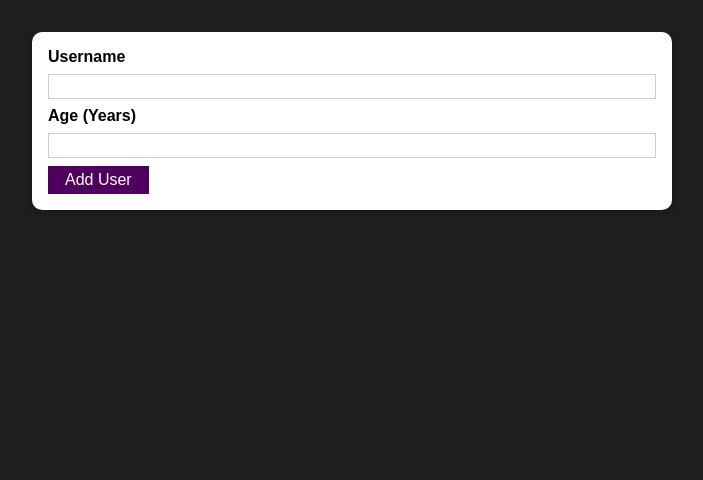
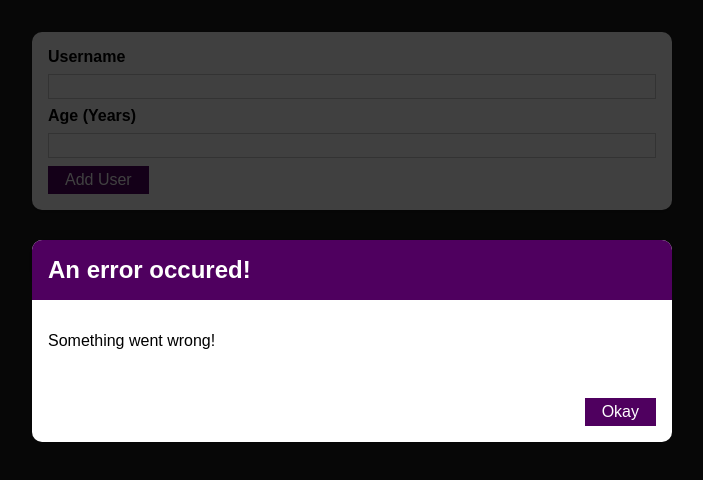
Before and after one commit to Debleena18/01-starting-project, a React (Create React App) app: page / in a window 1280 px wide. Shown: the top 480 px of the page, without its empty margins (288-991 px from the left). Built offline with nearby package versions, Linux system fonts and the light colour scheme.

Commit message:
user state management

```diff
--- a/src/App.js
+++ b/src/App.js
@@ -1,10 +1,24 @@
-import React from 'react';
+import React, { useState } from 'react';
+
 import AddUser from './components/Users/AddUser';
+import UsersList from './components/Users/UsersList';
 
 function App() {
+  const [usersList, setUsersList] = useState([]);
+
+  const addUserHandler = (uName, uAge) => {
+    setUsersList((prevUsersList) => {
+      return [
+        ...prevUsersList,
+        { name: uName, age: uAge, id: Math.random().toString() },
+      ];
+    });
+  };
+
   return (
     <div>
-        <AddUser />
+      <AddUser onAddUser={addUserHandler} />
+      <UsersList users={usersList} />
     </div>
   );
 }
--- /dev/null
+++ b/src/components/UI/ErrorModal.js
@@ -0,0 +1,26 @@
+import React from 'react';
+
+import Card from './Card';
+import Button from './Button';
+import styles from './ErrorModal.module.css';
+
+const ErrorModal = (props) => {
+  return (
+    <div>
+      <div className={styles.backdrop} />
+      <Card className={styles.modal}>
+        <header className={styles.header}>
+          <h2>{props.title}</h2>
+        </header>
+        <div className={styles.content}>
+          <p>{props.message}</p>
+        </div>
+        <footer className={styles.actions}>
+          <Button>Okay</Button>
+        </footer>
+      </Card>
+    </div>
+  );
+};
+
+export default ErrorModal;
--- /dev/null
+++ b/src/components/UI/ErrorModal.module.css
@@ -0,0 +1,45 @@
+.backdrop {
+    position: fixed;
+    top: 0;
+    left: 0;
+    width: 100%;
+    height: 100vh;
+    z-index: 10;
+    background: rgba(0, 0, 0, 0.75);
+  }
+
+  .modal {
+    position: fixed;
+    top: 30vh;
+    left: 10%;
+    width: 80%;
+    z-index: 100;
+    overflow: hidden;
+  }
+
+  .header {
+    background: #4f005f;
+    padding: 1rem;
+  }
+
+  .header h2 {
+    margin: 0;
+    color: white;
+  }
+
+  .content {
+    padding: 1rem;
+  }
+
+  .actions {
+    padding: 1rem;
+    display: flex;
+    justify-content: flex-end;
+  }
+
+  @media (min-width: 768px) {
+    .modal {
+      left: calc(50% - 20rem);
+      width: 40rem;
+    }
+  }
--- a/src/components/Users/AddUser.js
+++ b/src/components/Users/AddUser.js
@@ -1,7 +1,10 @@
+//Add user details here
+
 import React, { useState } from 'react';
 
 import Card from '../UI/Card';
 import Button from '../UI/Button';
+import ErrorModal from '../UI/ErrorModal';
 import styles from './AddUser.module.css';
 
 const AddUser = (props) => {
@@ -18,7 +21,7 @@
     if (+enteredAge < 1) {
       return;
     }
-    console.log(enteredUsername, enteredAge);
+    props.onAddUser(enteredUsername, enteredAge);
     setEnteredUsername('');
     setEnteredAge('');
   };
@@ -32,6 +35,8 @@
   };
 
   return (
+    <div>
+      <ErrorModal title="An error occured!" message="Something went wrong!" />
     <Card className={styles.input}>
       <form onSubmit={addUserHandler}>
         <label htmlFor="username">Username</label>
@@ -51,6 +56,7 @@
         <Button type="submit">Add User</Button>
       </form>
     </Card>
+    </div>
   );
 };
 
--- /dev/null
+++ b/src/components/Users/UsersList.js
@@ -0,0 +1,21 @@
+//Oupt user details
+import React from 'react';
+
+import Card from '../UI/Card';
+import classes from './UsersList.module.css';
+
+const UsersList = (props) => {
+  return (
+    <Card className={classes.users}>
+      <ul>
+        {props.users.map((user) => (
+          <li key={user.id}>
+            {user.name} ({user.age} years old)
+          </li>
+        ))}
+      </ul>
+    </Card>
+  );
+};
+
+export default UsersList;
--- /dev/null
+++ b/src/components/Users/UsersList.module.css
@@ -0,0 +1,16 @@
+.users {
+    margin: 2rem auto;
+    width: 90%;
+    max-width: 40rem;
+  }
+
+  .users ul {
+    list-style: none;
+    padding: 1rem;
+  }
+
+  .users li {
+    border: 1px solid #ccc;
+    margin: 0.5rem 0;
+    padding: 0.5rem;
+  }
```
